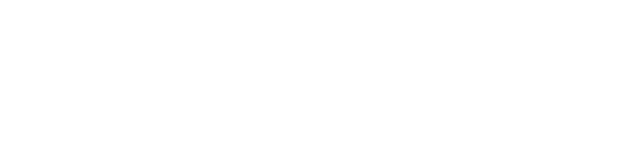
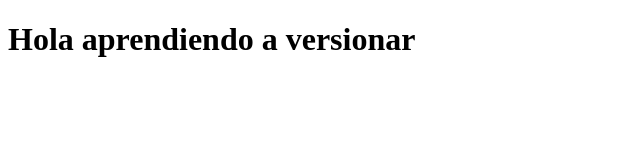
Before and after one commit to Oscarlop/Git, a plain HTML site: page index.html in a window 1280 px wide. Shown: the whole page, without its empty margins (0-640 px from the left). Drawn offline with Linux system fonts and the light colour scheme.

Commit message:
se agrego h1

```diff
--- a/index.html
+++ b/index.html
@@ -7,6 +7,6 @@
     <title>Document</title>
 </head>
 <body>
-
+    <h1>Hola aprendiendo a versionar</h1>
 </body>
 </html>
```
